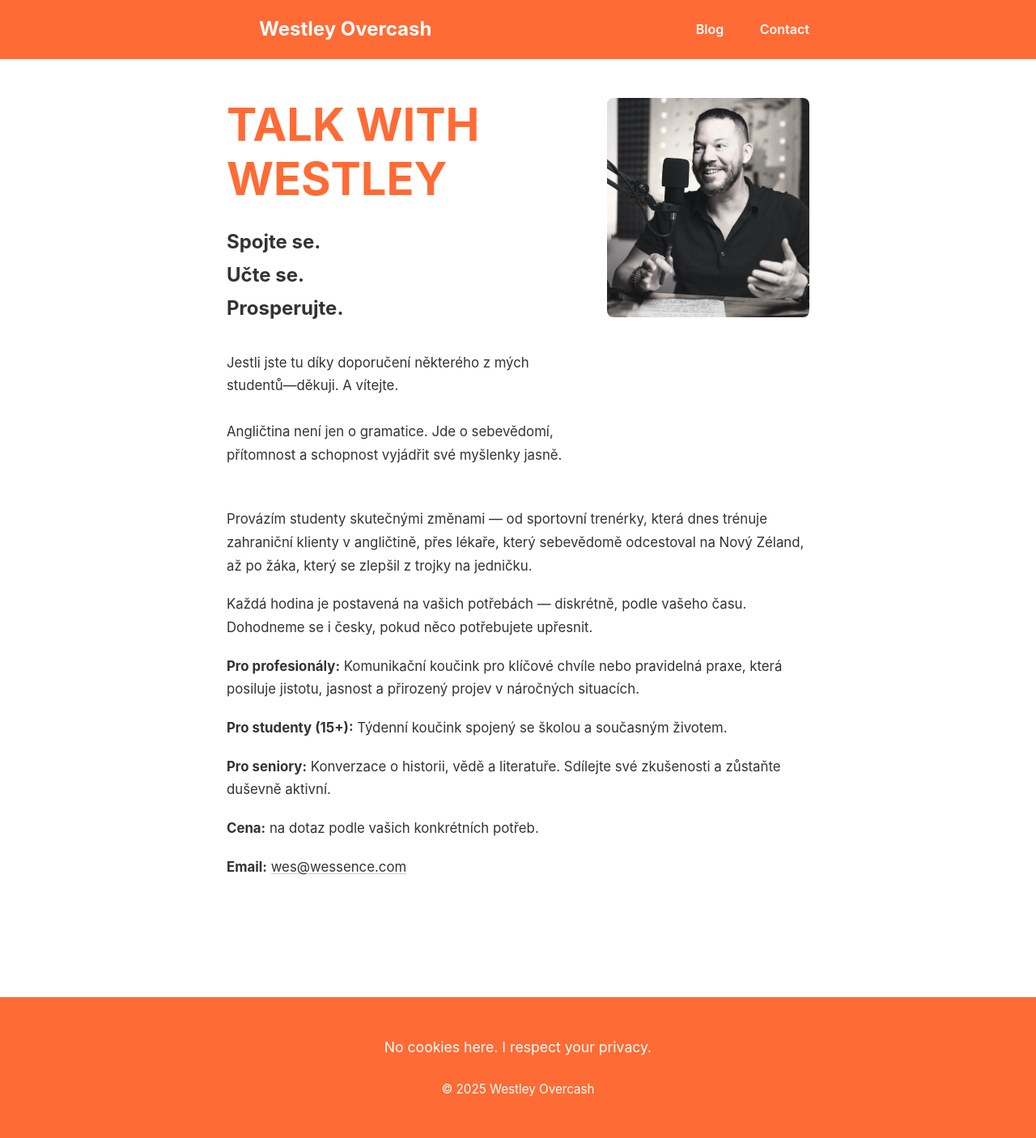
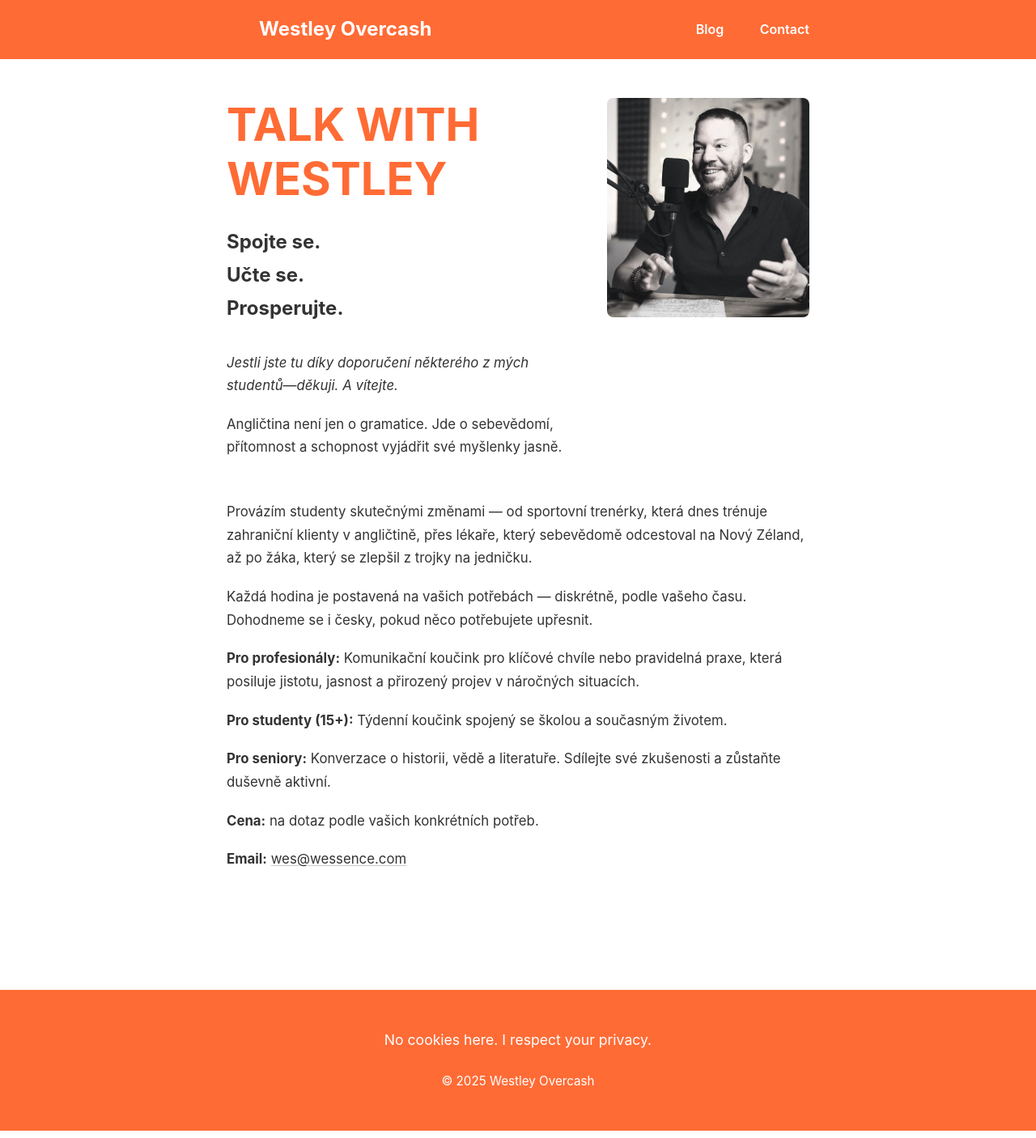
Before and after one commit to westleyovercash/westleyovercash.github.io, a Jekyll site: the page built from talkwithwestley.md, in a window 1280 px wide. Shown: the whole page at 81% size. Built offline with Jekyll 4.4.1, drawn with Linux system fonts in a browser that asks for light colours; our own code applies the rules of GitHub Pages for plain Markdown files.

Commit message:
Update talkwithwestley.md

```diff
--- a/talkwithwestley.md
+++ b/talkwithwestley.md
@@ -3,31 +3,23 @@
 description: "Westley Overcash je jazykový mentor, který nabízí individuální lekce angličtiny zaměřené na sebevědomou komunikaci, jasné vyjadřování a praktické dovednosti pro skutečné situace."
 permalink: /talkwithwestley/
 ---
-
 <div style="display: flex; align-items: flex-start; gap: 40px; flex-wrap: wrap; margin-bottom: 2rem;">
   <div style="flex: 1; min-width: 300px; max-width: 550px;">
     <h1 style="margin-top: 0; margin-bottom: 1.5rem;">TALK WITH WESTLEY</h1>
     <p style="font-size: 1.5rem; font-weight: 700; margin: 0 0 2rem 0;">
       Spojte se.<br/>Učte se.<br/>Prosperujte.
     </p>
-    <p style="margin-top: 0;">Jestli jste tu díky doporučení některého z mých studentů—děkuji. A vítejte.<br/><br/>Angličtina není jen o gramatice. Jde o sebevědomí, přítomnost a schopnost vyjádřit své myšlenky jasně.</p>
+    <p style="margin-top: 0; font-style: italic;">Jestli jste tu díky doporučení některého z mých studentů—děkuji. A vítejte.</p>
+    <p style="margin-top: 1rem;">Angličtina není jen o gramatice. Jde o sebevědomí, přítomnost a schopnost vyjádřit své myšlenky jasně.</p>
   </div>
-
   <div style="flex: 0 0 250px;">
     <img src="/assets/css/images/Westley-Overcash.jpg" alt="Westley Overcash" style="max-width: 250px; width: 100%; border-radius: 8px;">
   </div>
 </div>
-
 <p style="max-width: 850px;">Provázím studenty skutečnými změnami — od sportovní trenérky, která dnes trénuje zahraniční klienty v angličtině, přes lékaře, který sebevědomě odcestoval na Nový Zéland, až po žáka, který se zlepšil z trojky na jedničku.</p>
-
 <p>Každá hodina je postavená na vašich potřebách — diskrétně, podle vašeho času. Dohodneme se i česky, pokud něco potřebujete upřesnit.</p>
-
 <p><strong>Pro profesionály:</strong> Komunikační koučink pro klíčové chvíle nebo pravidelná praxe, která posiluje jistotu, jasnost a přirozený projev v náročných situacích.</p>
-
 <p><strong>Pro studenty (15+):</strong> Týdenní koučink spojený se školou a současným životem.</p>
-
 <p><strong>Pro seniory:</strong> Konverzace o historii, vědě a literatuře. Sdílejte své zkušenosti a zůstaňte duševně aktivní.</p>
-
 <p><strong>Cena:</strong> na dotaz podle vašich konkrétních potřeb.</p>
-
 <p><strong>Email:</strong> <a href="mailto:wes@wessence.com">wes@wessence.com</a></p>
```
